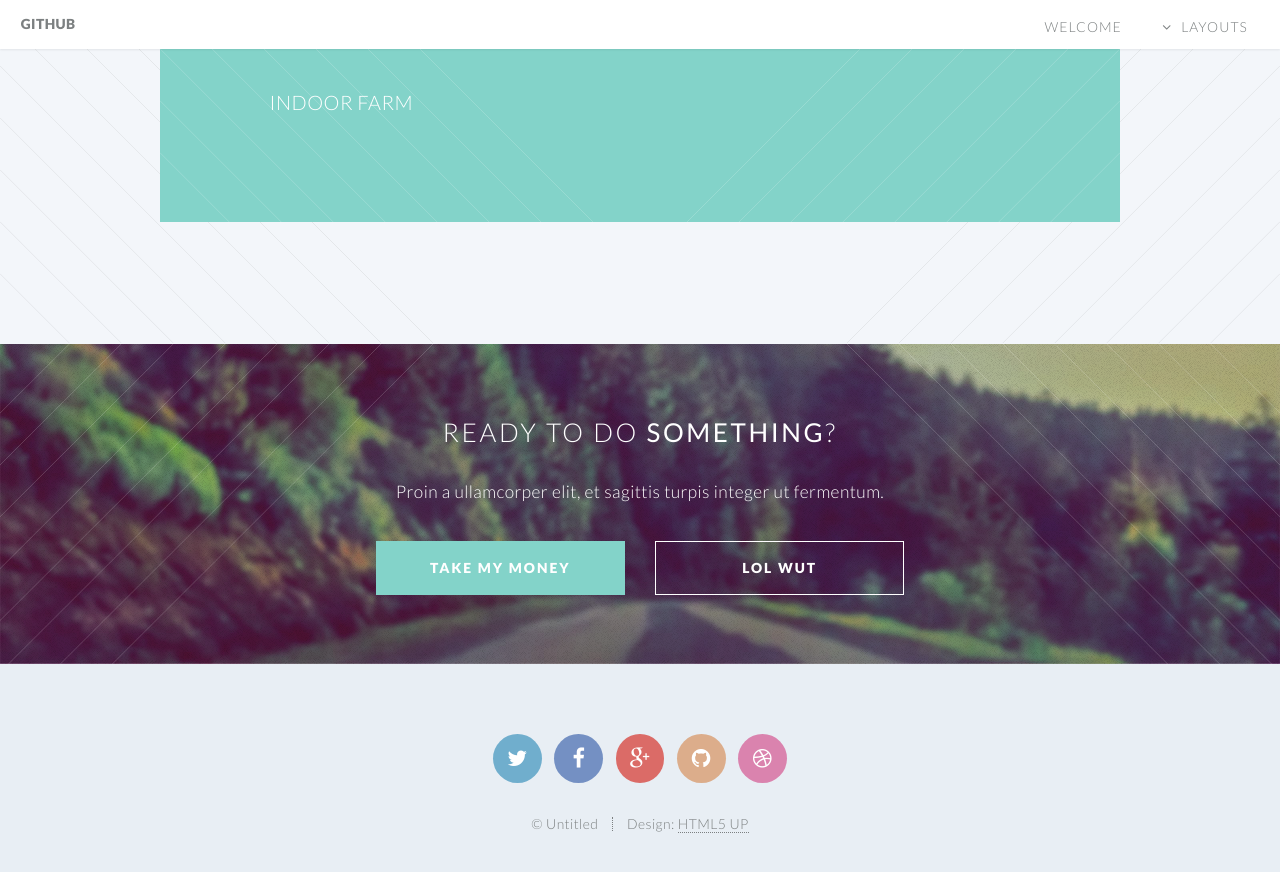
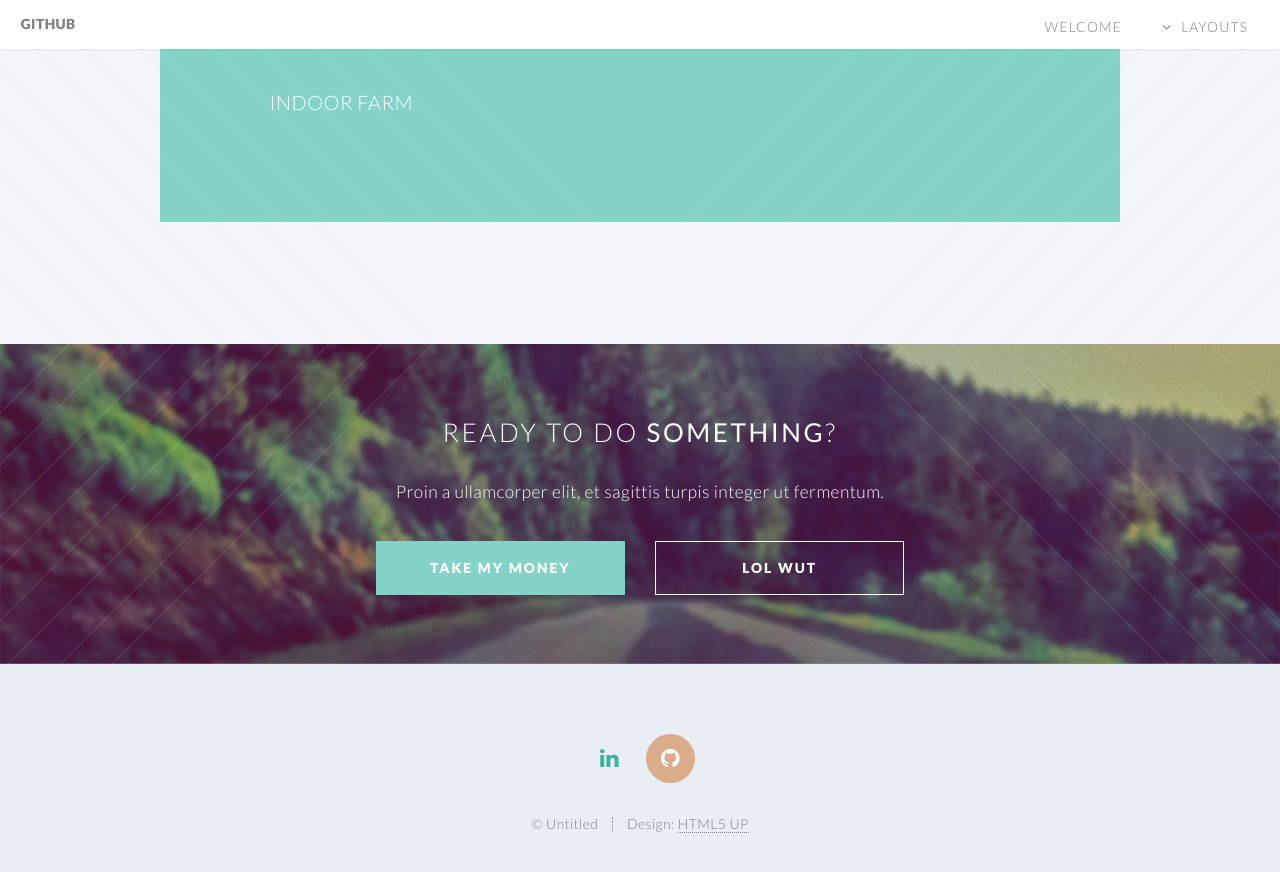
Before and after one commit to jcook3701/jcook3701.github.io, a Jekyll site: the page built from index.html, in a window 1280 px wide and 900 px high, scrolled down 1473 px. Shown: the top 872 px of the window. Built offline with Jekyll 4.4.1, drawn with Linux system fonts in a browser that asks for light colours.

```diff
--- a/_includes/footer.html
+++ b/_includes/footer.html
@@ -2,11 +2,11 @@
 <footer id="footer">
 
     <ul class="icons">
-        <li><a href="#" class="icon circle fa-twitter"><span class="label">Twitter</span></a></li>
-        <li><a href="#" class="icon circle fa-facebook"><span class="label">Facebook</span></a></li>
-        <li><a href="#" class="icon circle fa-google-plus"><span class="label">Google+</span></a></li>
-        <li><a href="#" class="icon circle fa-github"><span class="label">Github</span></a></li>
-        <li><a href="#" class="icon circle fa-dribbble"><span class="label">Dribbble</span></a></li>
+        <li><a href="https://www.linkedin.com/in/jared-cook-b3585a114/" class="icon circle fa-linkedin"><span class="label">Linkedin</span></a></li>
+        <!--<li><a href="#" class="icon circle fa-facebook"><span class="label">Facebook</span></a></li>-->
+        <!--<li><a href="#" class="icon circle fa-google-plus"><span class="label">Google+</span></a></li>-->
+        <li><a href="https://github.com/jcook3701" class="icon circle fa-github"><span class="label">Github</span></a></li>
+        <!--<li><a href="#" class="icon circle fa-dribbble"><span class="label">Dribbble</span></a></li>-->
     </ul>
 
     <ul class="copyright">
```
